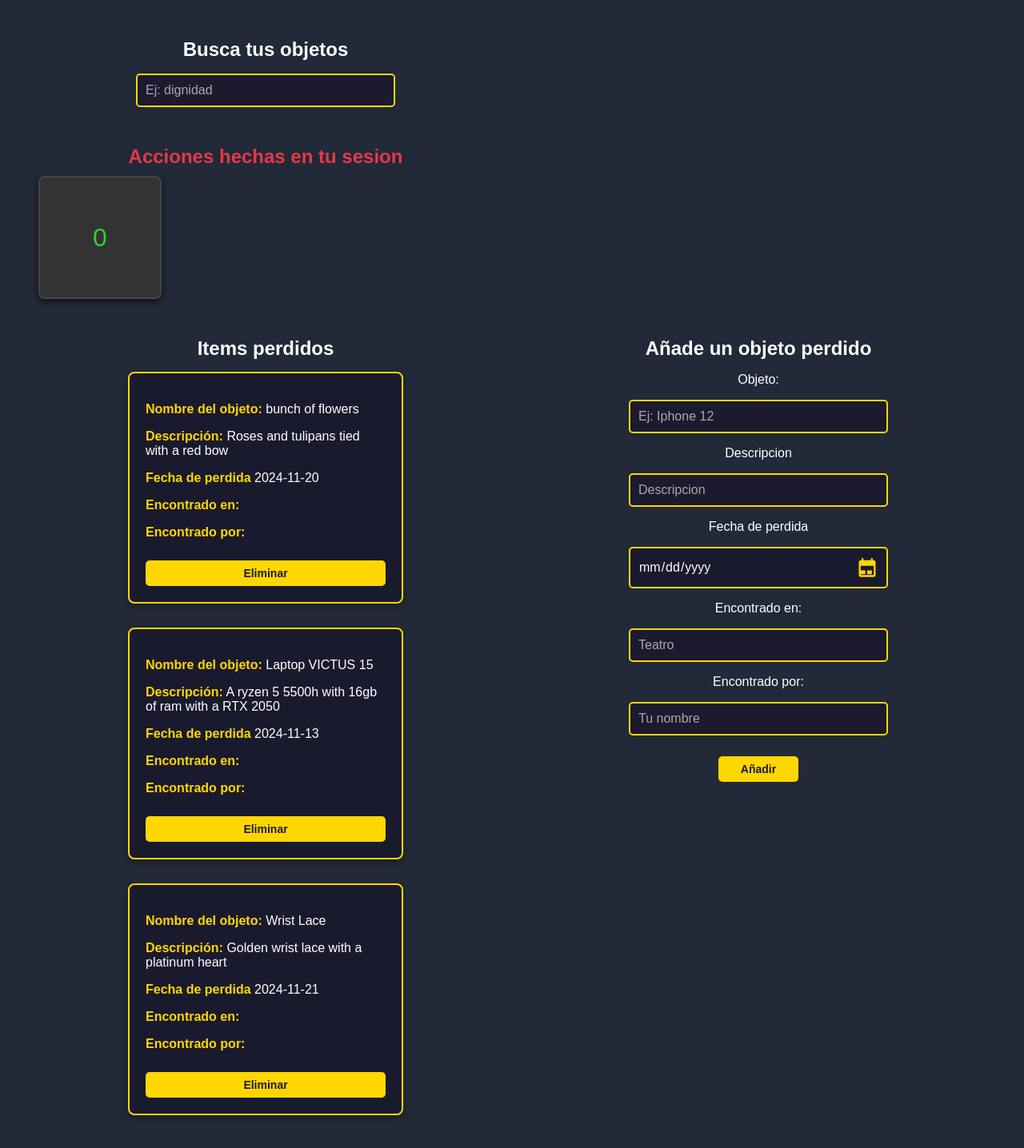
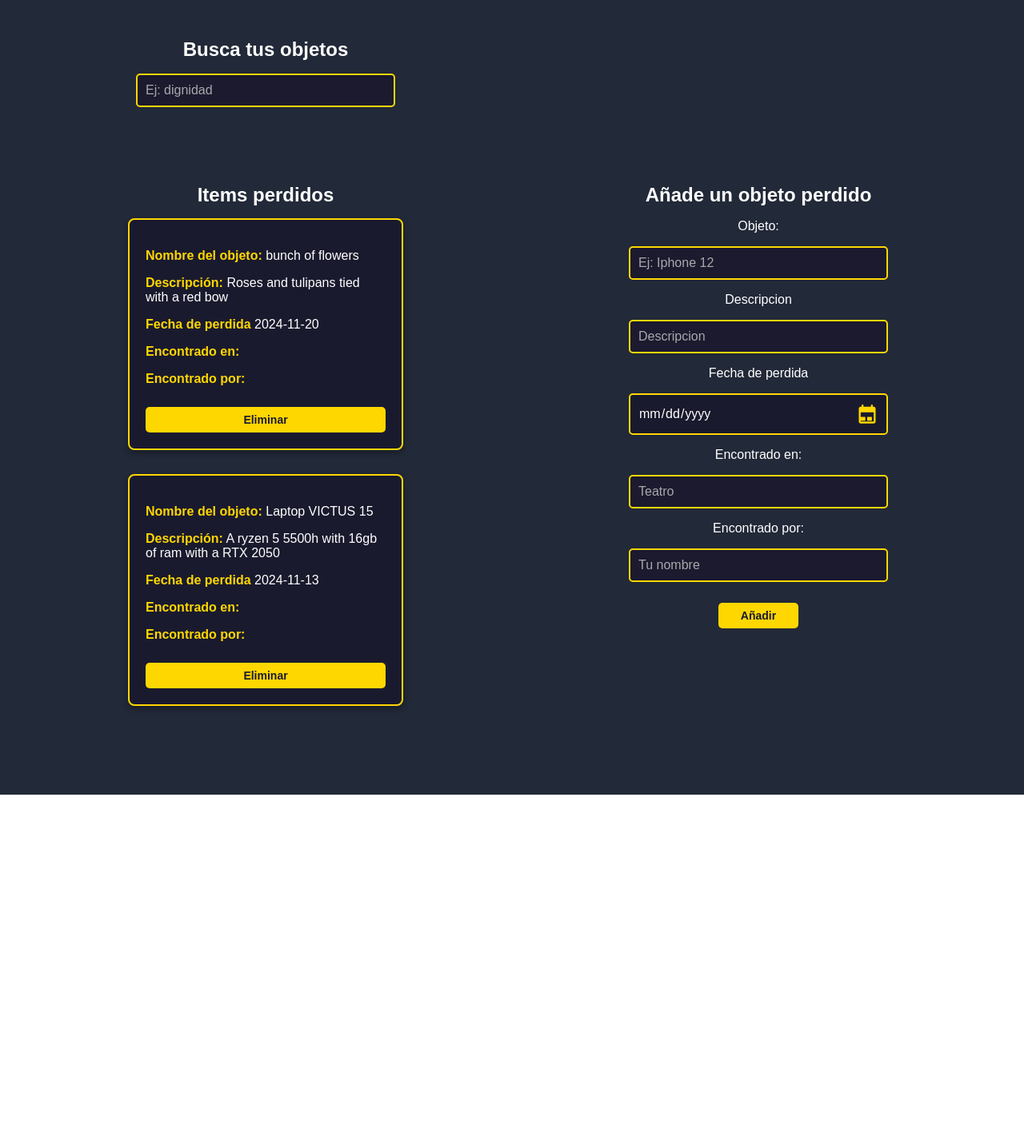
Before and after one commit to Cairon29/Personal-projects, a React (Vite) app in the folder SURB/SUBR-project/: page / in a window 1280 px wide. Shown: the top 1436 px of the page at 80% size. After the commit the page ends 994 px from the top, so only its background shows below. Built offline with nearby package versions, Linux system fonts and the light colour scheme; data requests are answered from the project's data file.

Commit message:
refactor: global clicks count eliminated

```diff
--- a/SURB/SUBR-project/lost-items-logs.json
+++ b/SURB/SUBR-project/lost-items-logs.json
@@ -19,16 +19,6 @@
       "foundIn": "",
       "foundBy": "",
       "state": false
-    },
-    {
-      "id": "4713e6b8-3dcf-409f-8138-e66ba172f7ce",
-      "object": "Wrist Lace",
-      "description": "Golden wrist lace with a platinum heart",
-      "dateLost": "2024-11-21",
-      "dateFound": "",
-      "foundIn": "",
-      "foundBy": "",
-      "state": false
     }
   ]
 }
--- a/SURB/SUBR-project/src/App.jsx
+++ b/SURB/SUBR-project/src/App.jsx
@@ -1,11 +1,9 @@
 import { useState, useEffect, useContext } from 'react'
 import { v4  as uuidv4 } from 'uuid';
-import { SearchInput, Form, LostItem, ClicksMade } from './components'
+import { SearchInput, Form, LostItem } from './components'
 import services from './services/dbServices'
-import { globalClicks } from './context/ClicksContext';
 
 function App() {
-  const { incrementClicks } = useContext(globalClicks)
 
   const [lostItems, setLostItems] = useState([])
   const [search, setSearch] = useState('')
@@ -76,10 +74,10 @@ function App() {
 
   return (
     <>
-      {/* <SearchInput search={search} handleSearch={handleInputSearch}/> */}
-      <SearchInput search={search} handleSearch={handleInputSearch}>
+      <SearchInput search={search} handleSearch={handleInputSearch}/>
+      {/* <SearchInput search={search} handleSearch={handleInputSearch}>
         <ClicksMade/>
-      </SearchInput>
+      </SearchInput> */}
 
       <section className="lostItem-container">
         <h2>Items perdidos</h2>
--- a/SURB/SUBR-project/src/components/clicksMade/ClicksMade.css
+++ /dev/null
@@ -1,32 +0,0 @@
-
-/* Chart container */
-.chart-container {
-    text-align: center;
-  }
-
-  /* Chart title */
-  .chart-title {
-    color: #e63946; /* Different color for the title */
-    font-size: 1.5rem;
-    margin-bottom: 10px;
-  }
-
-  /* Square chart */
-  .square-chart {
-    width: 150px;
-    height: 150px;
-    background-color: #333333; /* Dark square background */
-    border: 2px solid #444444; /* Slightly lighter border */
-    display: flex;
-    justify-content: center;
-    align-items: center;
-    border-radius: 8px;
-    box-shadow: 0 4px 8px rgba(0, 0, 0, 0.6); /* Subtle shadow for depth */
-  }
-
-  /* Number inside the chart */
-  .chart-number {
-    font-size: 2rem;
-    color: #32cd32; /* Bright green for numbers */
-    margin: 0;
-  }
--- a/SURB/SUBR-project/src/components/clicksMade/ClicksMade.jsx
+++ /dev/null
@@ -1,15 +0,0 @@
-import { useContext } from 'react'
-import { globalClicks } from '../../context/ClicksContext'
-import './ClicksMade.css'
-
-export const ClicksMade = () => {
-    const { clicks } = useContext(globalClicks)
-  return (
-    <div className="chart-container">
-        <h2 className="chart-title">Acciones hechas en tu sesion</h2>
-        <div className="square-chart">
-            <p className="chart-number">{clicks}</p>
-        </div>
-    </div>
-  )
-}
--- a/SURB/SUBR-project/src/components/index.js
+++ b/SURB/SUBR-project/src/components/index.js
@@ -1,4 +1,3 @@
 export * from './lostItem/lostItem'
 export * from './form/form'
 export * from './searchInput/searchInput'
-export * from './clicksMade/ClicksMade'
```
Also changed, not shown: 1 other file (tests, documents, lock files or other folders).
